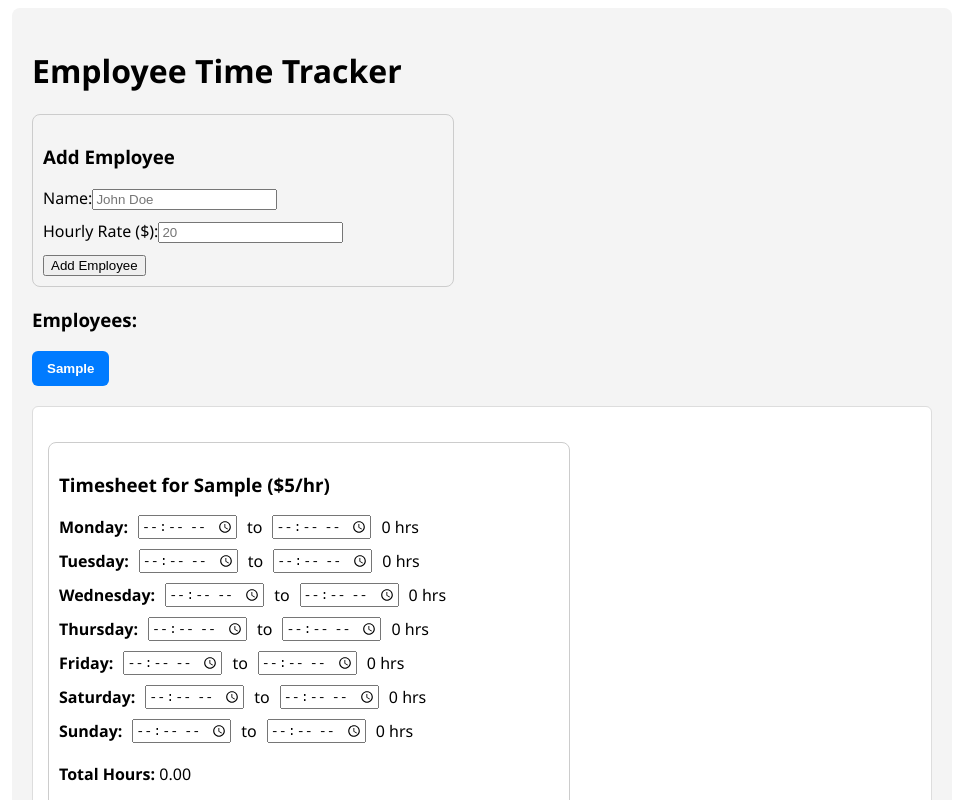
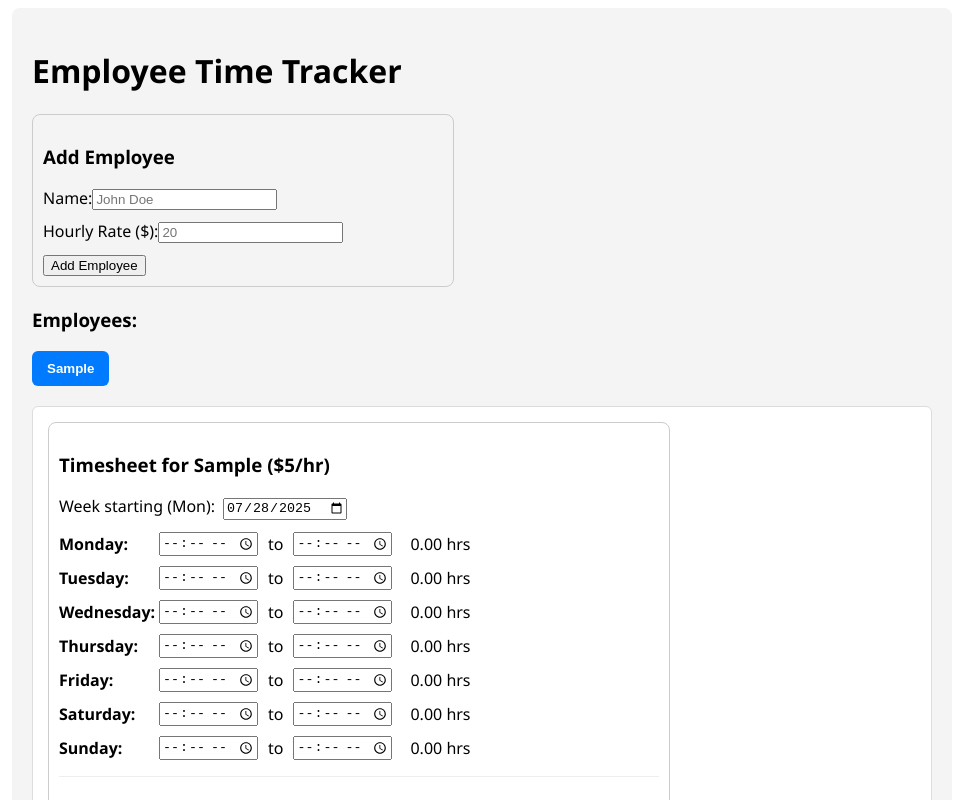
Before and after one commit to Ep1cPh03nix123/JC-Custom-Trim, a React (Create React App) app in the folder frontend/: page / in a window 1280 px wide. Both pictures are taken after typing "Sample", "5" into the empty fields and a click on the button "Add Employee". Shown: the top 800 px of the page, without its empty margins (158-1121 px from the left). Built offline with nearby package versions, Linux system fonts and the light colour scheme; the HTML template or start-up script is replaced by a standard one.

Commit message:
Added TimesheetSummary to track men and hours, and added dates to timesheets

```diff
--- /dev/null
+++ b/frontend/src/components/TimesheetSummary.js
@@ -0,0 +1,113 @@
+import React, { useMemo } from 'react';
+
+const daysOfWeek = ['Monday','Tuesday','Wednesday','Thursday','Friday','Saturday','Sunday'];
+const dayAbbr = ['Mon','Tue','Wed','Thu','Fri','Sat','Sun'];
+
+const TimesheetSummary = ({ employees = [], timesheets = {}, weekStartISO }) => {
+  const weekStartDate = useMemo(() => new Date(weekStartISO), [weekStartISO]);
+
+  const getHours = (start, end) => {
+    if (!start || !end) return 0;
+    const a = new Date(`1970-01-01T${start}:00`);
+    const b = new Date(`1970-01-01T${end}:00`);
+    const diff = (b - a) / (1000 * 60 * 60);
+    return diff > 0 ? diff : 0;
+  };
+
+  const lines = useMemo(() => {
+    return daysOfWeek.map((day, idx) => {
+      const d = new Date(weekStartDate);
+      d.setDate(weekStartDate.getDate() + idx);
+      const prettyDay = `${dayAbbr[idx]} ${d.getDate()}`;
+
+      // Group by exact hours for this day (exclude 0)
+      const groups = new Map(); // key: hours string -> { count, paySum }
+      employees.forEach((emp) => {
+        const ts = timesheets[emp.id] || {};
+        const { start = '', end = '' } = ts[day] || {};
+        const hrs = getHours(start, end);
+        if (hrs > 0) {
+          const key = hrs.toFixed(2); // normalize
+          if (!groups.has(key)) groups.set(key, { count: 0, paySum: 0 });
+          const entry = groups.get(key);
+          entry.count += 1;
+          entry.paySum += hrs * (emp.rate ?? 0);
+        }
+      });
+
+      let segments = [];
+      let dayTotalPay = 0;
+      for (const [hrsKey, { count, paySum }] of groups.entries()) {
+        const menLabel = count === 1 ? '1 man' : `${count} men`;
+        const hrsNum = Number(hrsKey);
+        const hrsText = Number.isInteger(hrsNum) ? `${hrsNum}` : hrsNum.toFixed(2);
+        segments.push(`${menLabel} @ ${hrsText} hrs`);
+        dayTotalPay += paySum;
+      }
+
+      const left =
+        segments.length > 0
+          ? `${prettyDay} (${segments.join(', ')})`
+          : `${prettyDay} (0 men @ 0 hrs)`;
+
+      const right = `$${dayTotalPay.toFixed(2)}`;
+      return { left, right, dayTotalPay };
+    });
+  }, [employees, timesheets, weekStartDate]);
+
+  const weeklyTotal = lines.reduce((sum, l) => sum + l.dayTotalPay, 0);
+
+  return (
+    <div style={styles.wrapper}>
+      <h4 style={{ marginBottom: 8 }}>Team Summary (This Week)</h4>
+
+      <div style={styles.header}>
+        <span style={{ fontWeight: 600 }}>Date & Time</span>
+        <span style={{ fontWeight: 600 }}>Money pay</span>
+      </div>
+
+      {lines.map((line, i) => (
+        <div key={i} style={styles.row}>
+          <span>{line.left}</span>
+          <span>{line.right}</span>
+        </div>
+      ))}
+
+      <div style={styles.footer}>
+        <div><strong>Total:</strong></div>
+        <div><strong>${weeklyTotal.toFixed(2)}</strong></div>
+      </div>
+    </div>
+  );
+};
+
+const styles = {
+  wrapper: {
+    marginTop: 16,
+    padding: 12,
+    background: '#fff',
+    border: '1px solid #ddd',
+    borderRadius: 8,
+    maxWidth: 600,
+  },
+  header: {
+    display: 'grid',
+    gridTemplateColumns: '1fr auto',
+    paddingBottom: 8,
+    borderBottom: '1px solid #eee',
+    marginBottom: 8,
+  },
+  row: {
+    display: 'grid',
+    gridTemplateColumns: '1fr auto',
+    padding: '6px 0',
+    borderBottom: '1px dotted #eee',
+  },
+  footer: {
+    display: 'grid',
+    gridTemplateColumns: '1fr auto',
+    paddingTop: 10,
+  },
+};
+
+export default TimesheetSummary;
--- a/frontend/src/components/WeeklyTimesheetForm.js
+++ b/frontend/src/components/WeeklyTimesheetForm.js
@@ -2,20 +2,34 @@ import React from 'react';
 
 const daysOfWeek = ['Monday', 'Tuesday', 'Wednesday', 'Thursday', 'Friday', 'Saturday', 'Sunday'];
 
-const WeeklyTimesheetForm = ({ employee, timeData = {}, onChange, onSubmit }) => {
+const WeeklyTimesheetForm = ({ employee, timeData = {}, onChange }) => {
+  // Compute current week's Monday (YYYY-MM-DD)
+  const getMondayISO = (d = new Date()) => {
+    const date = new Date(d);
+    const day = date.getDay(); // 0..6 (Sun..Sat)
+    const diff = (day + 6) % 7; // days since Monday
+    date.setDate(date.getDate() - diff);
+    return date.toISOString().slice(0, 10);
+  };
+
+  // Default structure (Mon–Sun + weekStart)
   const initialTimeData = daysOfWeek.reduce((acc, day) => {
     acc[day] = { start: '', end: '' };
     return acc;
-  }, {});
+  }, { weekStart: getMondayISO() });
 
+  // Merge any saved data
   const fullTimeData = { ...initialTimeData, ...timeData };
+  for (const day of daysOfWeek) {
+    fullTimeData[day] = { start: '', end: '', ...(fullTimeData[day] || {}) };
+  }
 
   const getHours = (start, end) => {
     if (!start || !end) return 0;
     const startTime = new Date(`1970-01-01T${start}:00`);
     const endTime = new Date(`1970-01-01T${end}:00`);
-    const diff = ((endTime - startTime) / (1000 * 60 * 60)) - 1; // in hours
-    return diff > 0 ? diff : 0;
+    const diff = (endTime - startTime) / (1000 * 60 * 60);
+    return diff > 0 ? diff : 0; // ignore negative (no overnight)
   };
 
   const totalHours = daysOfWeek.reduce((sum, day) => {
@@ -34,36 +48,33 @@ const WeeklyTimesheetForm = ({ employee, timeData = {}, onChange, onSubmit }) =>
     onChange(updated);
   };
 
-  const handleSubmit = (e) => {
-    e.preventDefault();
+  const handleWeekChange = (value) => {
+    const chosen = new Date(value);
+    const day = chosen.getDay();
+    const diff = (day + 6) % 7;
+    chosen.setDate(chosen.getDate() - diff);
+    const mondayISO = chosen.toISOString().slice(0, 10);
 
-    const summary = {
-      employeeName: employee.name,
-      hourlyRate: employee.rate,
-      totalHours,
-      totalPay: totalHours * employee.rate,
-      breakdown: daysOfWeek.map((day) => {
-        const { start, end } = fullTimeData[day];
-        const hours = getHours(start, end);
-        return {
-          day,
-          start,
-          end,
-          hours,
-        };
-      }),
-    };
-
-    onSubmit(summary);
+    const updated = { ...fullTimeData, weekStart: mondayISO };
+    onChange(updated);
   };
 
   return (
-    <form onSubmit={handleSubmit} style={styles.form}>
+    <div style={styles.form}>
       <h3>Timesheet for {employee.name} (${employee.rate}/hr)</h3>
+
+      <div style={{ marginBottom: 12 }}>
+        <label style={{ marginRight: 8 }}>Week starting (Mon):</label>
+        <input
+          type="date"
+          value={fullTimeData.weekStart}
+          onChange={(e) => handleWeekChange(e.target.value)}
+        />
+      </div>
 
       {daysOfWeek.map((day) => (
         <div key={day} style={styles.row}>
-          <strong>{day}:</strong>
+          <strong style={{ width: 90 }}>{day}:</strong>
           <input
             type="time"
             value={fullTimeData[day].start}
@@ -75,17 +86,17 @@ const WeeklyTimesheetForm = ({ employee, timeData = {}, onChange, onSubmit }) =>
             value={fullTimeData[day].end}
             onChange={(e) => handleChange(day, 'end', e.target.value)}
           />
-          <span>{getHours(fullTimeData[day].start, fullTimeData[day].end)} hrs</span>
+          <span style={{ marginLeft: 8 }}>
+            {getHours(fullTimeData[day].start, fullTimeData[day].end).toFixed(2)} hrs
+          </span>
         </div>
       ))}
 
       <div style={styles.summary}>
         <p><strong>Total Hours:</strong> {totalHours.toFixed(2)}</p>
-        <p><strong>Total Pay:</strong> ${ (totalHours * employee.rate).toFixed(2) }</p>
+        <p><strong>Total Pay:</strong> ${(totalHours * employee.rate).toFixed(2)}</p>
       </div>
-
-      <button type="submit">Submit Timesheet</button>
-    </form>
+    </div>
   );
 };
 
@@ -95,18 +106,19 @@ const styles = {
     border: '1px solid #ccc',
     borderRadius: '8px',
     backgroundColor: '#fff',
-    maxWidth: '500px',
-    marginTop: '20px'
+    maxWidth: '600px',
   },
   row: {
     display: 'flex',
     alignItems: 'center',
     gap: '10px',
-    marginBottom: '10px'
+    marginBottom: '10px',
   },
   summary: {
-    marginTop: '20px'
-  }
+    marginTop: '16px',
+    borderTop: '1px solid #eee',
+    paddingTop: '10px',
+  },
 };
 
 export default WeeklyTimesheetForm;
--- a/frontend/src/pages/home.js
+++ b/frontend/src/pages/home.js
@@ -1,15 +1,16 @@
 import React, { useState } from 'react';
 import EmployeeForm from '../components/EmployeeForm';
 import WeeklyTimesheetForm from '../components/WeeklyTimesheetForm';
+import TimesheetSummary from '../components/TimesheetSummary';
 
 const Home = () => {
   const [employees, setEmployees] = useState([]);
   const [activeEmployeeId, setActiveEmployeeId] = useState(null);
-  const [timesheets, setTimesheets] = useState({}); // 🔥 Store timesheet per employee
+  const [timesheets, setTimesheets] = useState({}); // Store timesheet per employee
 
   const handleAddEmployee = (employee) => {
     setEmployees((prev) => [...prev, employee]);
-    setActiveEmployeeId(employee.id);
+    setActiveEmployeeId(employee.id); // focus new tab
     setTimesheets((prev) => ({
       ...prev,
       [employee.id]: {}, // initialize empty timesheet
@@ -19,15 +20,11 @@ const Home = () => {
   const handleTimesheetChange = (employeeId, updatedTimeData) => {
     setTimesheets((prev) => ({
       ...prev,
-      [employeeId]: updatedTimeData
+      [employeeId]: updatedTimeData,
     }));
   };
 
-  const handleTimesheetSubmit = (data) => {
-    console.log('Timesheet Submitted:', data);
-  };
-
-  const activeEmployee = employees.find(emp => emp.id === activeEmployeeId);
+  const activeEmployee = employees.find((emp) => emp.id === activeEmployeeId);
   const activeTimeData = timesheets[activeEmployeeId] || {};
 
   return (
@@ -43,13 +40,13 @@ const Home = () => {
         ) : (
           <>
             <div style={styles.tabBar}>
-              {employees.map(emp => (
+              {employees.map((emp) => (
                 <button
                   key={emp.id}
                   onClick={() => setActiveEmployeeId(emp.id)}
                   style={{
                     ...styles.tab,
-                    ...(emp.id === activeEmployeeId ? styles.activeTab : {})
+                    ...(emp.id === activeEmployeeId ? styles.activeTab : {}),
                   }}
                 >
                   {emp.name}
@@ -62,8 +59,18 @@ const Home = () => {
                 <WeeklyTimesheetForm
                   employee={activeEmployee}
                   timeData={activeTimeData}
-                  onChange={(updated) => handleTimesheetChange(activeEmployeeId, updated)}
-                  onSubmit={handleTimesheetSubmit}
+                  onChange={(updated) =>
+                    handleTimesheetChange(activeEmployeeId, updated)
+                  }
+                />
+
+                {/* Team-wide daily aggregation summary */}
+                <TimesheetSummary
+                  employees={employees}
+                  timesheets={timesheets}
+                  weekStartISO={
+                    activeTimeData.weekStart || new Date().toISOString().slice(0, 10)
+                  }
                 />
               </div>
             )}
```
